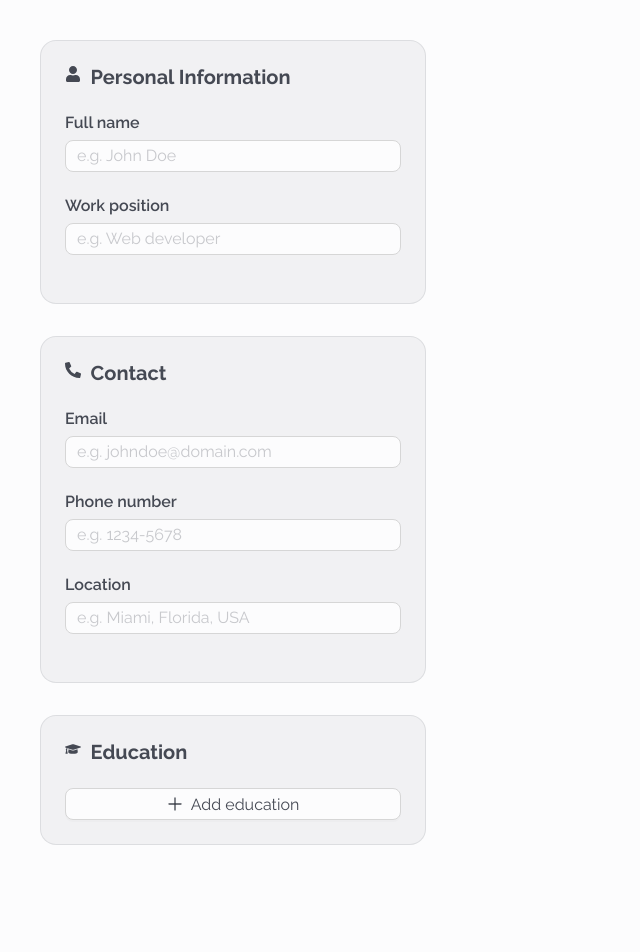
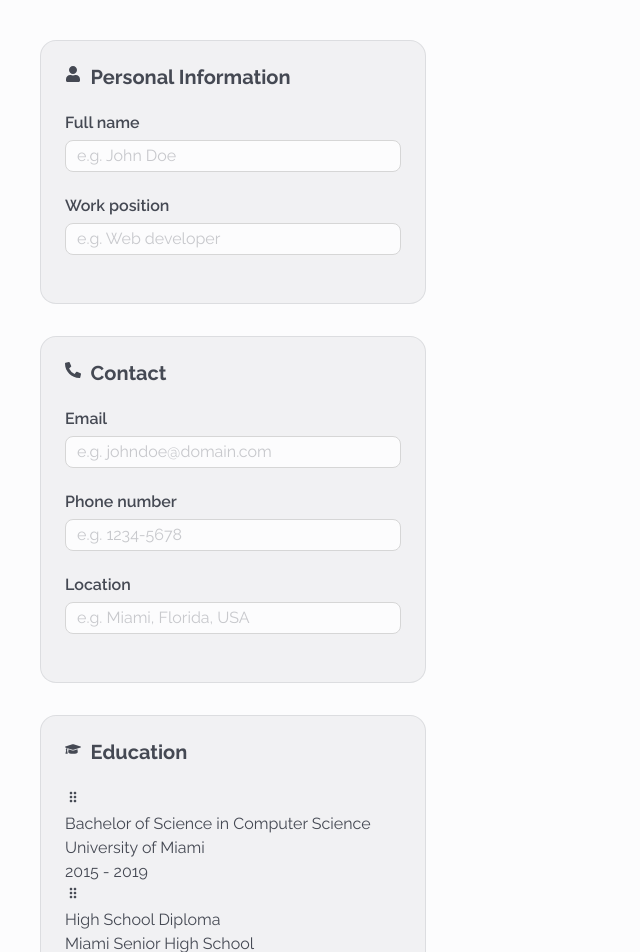
Before and after one commit to ErickBGomez/cv-application, a React (Vite) app: page / in a window 1280 px wide. Shown: the top 952 px of the page, without its empty margins (0-640 px from the left). Before the commit the page ends 885 px from the top, so only its background shows below. Built offline with nearby package versions, Linux system fonts and the light colour scheme.

Commit message:
Create drag cards

```diff
--- a/src/components/form/ResumeForm/ResumeForm.jsx
+++ b/src/components/form/ResumeForm/ResumeForm.jsx
@@ -49,7 +49,7 @@ const ResumeForm = () => {
       </FormSection>
 
       <FormSection icon={<FaGraduationCap />} title="Education">
-        <DragCardsInput context="education" />
+        <DragCardsInput entries={educationEntries} context="education" />
       </FormSection>
     </Form>
   );
--- /dev/null
+++ b/src/components/inputs/DragCard/DragCoard.jsx
@@ -0,0 +1,18 @@
+import { MdDragIndicator } from "react-icons/md";
+
+const DragCard = ({ title, description, smalltext }) => {
+  return (
+    <div className="drag-card">
+      <div className="drag-indicator">
+        <MdDragIndicator />
+      </div>
+      <div className="content">
+        <div className="drag-card-title">{title}</div>
+        <div className="drag-card-description">{description}</div>
+        <div className="drag-card-smalltext">{smalltext}</div>
+      </div>
+    </div>
+  );
+};
+
+export default DragCard;
--- a/src/components/inputs/DragCardsInput/DragCardsInput.jsx
+++ b/src/components/inputs/DragCardsInput/DragCardsInput.jsx
@@ -1,9 +1,19 @@
 import { Button } from "antd";
 import { PlusOutlined } from "@ant-design/icons";
+import DragCard from "../DragCard/DragCoard";
 
 const DragCardsInput = ({ entries, context = "card" }) => {
   return (
     <>
+      {entries &&
+        entries.map((entry) => (
+          <DragCard
+            key={entry.id}
+            title={entry.title}
+            description={entry.institution}
+            smalltext={`${entry.startYear} - ${entry.endYear}`}
+          />
+        ))}
       <Button icon={<PlusOutlined />}>Add {context}</Button>
     </>
   );
```
